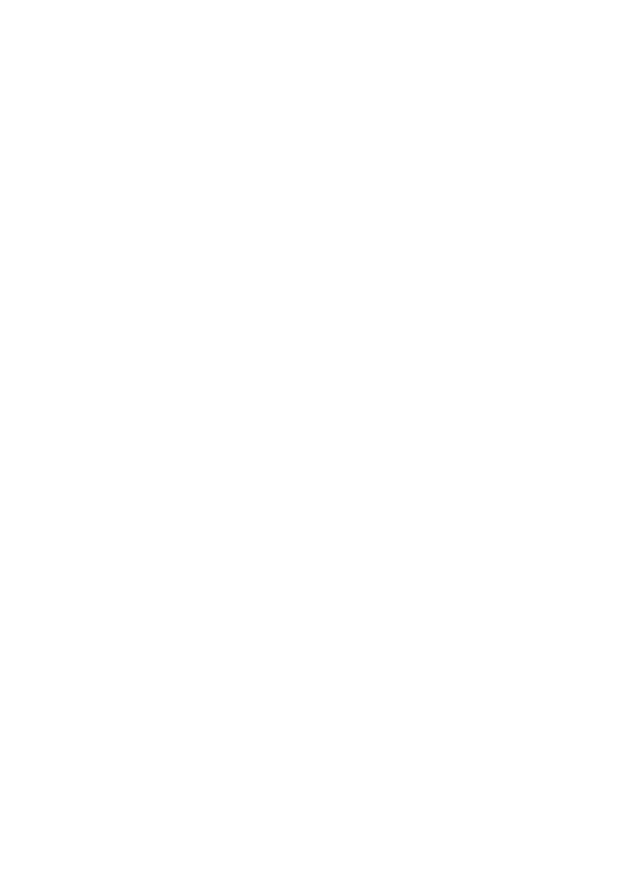
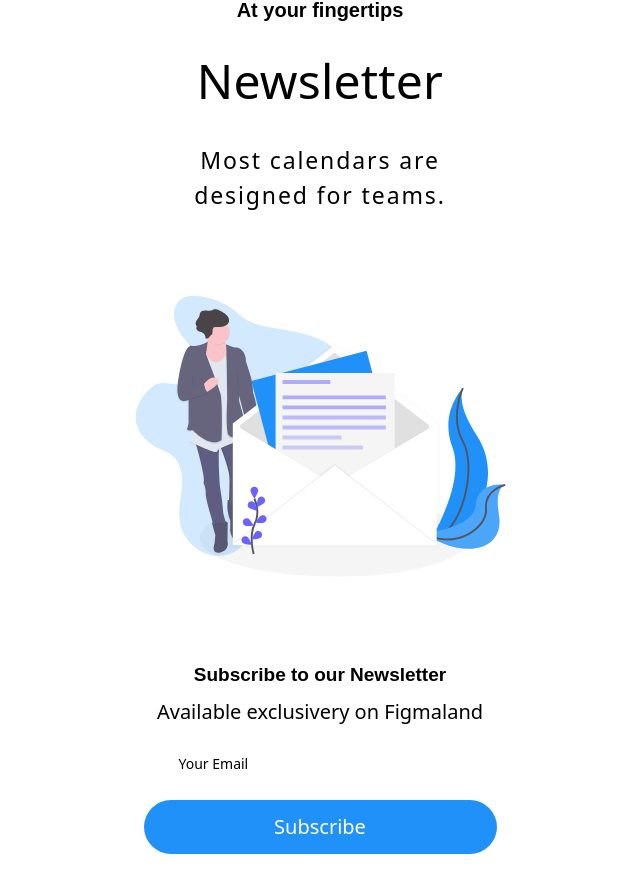
Before and after one commit to dev-ley/my-app, a Next.js app: page / in a window 1280 px wide. Shown: the part 3336-4229 px from the top of the page, without its empty margins (320-960 px from the left). Before the commit the page ends 3283 px from the top, so only its background shows below. Built offline with nearby package versions, Linux system fonts and the light colour scheme.

Commit message:
finalizado Newsletter

```diff
--- a/src/app/components/FastOrganize/FastOrfanize.tsx
+++ b/src/app/components/FastOrganize/FastOrfanize.tsx
@@ -7,7 +7,7 @@
 
 const FastOrfanize = () => {
     return (
-    <section className='flex flex-col items-center  w-full h-[800px] border border-red-300'>
+        <section className='flex flex-col items-center  w-full h-[800px]'>
             <div className='flex flex-col gap-[59px] py-[50px] h-[740px] mx-[20px] my-[30px] '>
                 <div className='flex flex-col h-[237px] items-center '>
                     <Tittle fontFamily='text-graphikBolder' cor='text-black'>
--- a/src/app/components/HeadLight/HeadLight.tsx
+++ b/src/app/components/HeadLight/HeadLight.tsx
@@ -4,8 +4,8 @@
 const HeadLight = () => {
   return (
     <section className="relative w-full h-[863px] bg-cover bg-center bg-no-repeat" style={{ backgroundImage: "url('/images/navbar/rectangle9.png')" }}>
-      <Navbar/>
-      <Herolight/>
+      <Navbar />
+      <Herolight />
     </section>
   )
 }
--- a/src/app/components/HeadLight/Navbar.tsx
+++ b/src/app/components/HeadLight/Navbar.tsx
@@ -56,8 +56,7 @@
         </div>
       </div>
 
-      <nav onClick={toggleMenu} className={`fixed top-0 right-0 h-full bg-black/80 text-white flex flex-col justify-center items-start p-4 transform transition-transform duration-300 ${
-          menuOpen ? 'translate-x-0' : 'translate-x-full'
+      <nav onClick={toggleMenu} className={`fixed top-0 right-0 h-full bg-black/80 text-white flex flex-col justify-center items-start p-4 transform transition-transform duration-300 ${menuOpen ? 'translate-x-0' : 'translate-x-full'
         }`}
         style={{ width: '250px' }} // Pode ajustar dinamicamente o width em Tailwind se necessário
       >
--- /dev/null
+++ b/src/app/components/Newsletter/Newsletter.tsx
@@ -0,0 +1,53 @@
+import React from 'react'
+import Tittle from '../Texto/Tittle'
+import Paragraph from '../Texto/Paragraph'
+import Image from 'next/image'
+
+const Newsletter = () => {
+  return (
+    <div className='h-[1003px] flex flex-col justify-center items-center gap-[59px] py-[80px] px-[10px]'>
+      <div className=' h-[217px] flex flex-col items-center gap-[7px]'>
+        <p className='text-[20px] font-graphikBold font-extrabold'>
+          At your fingertips
+        </p>
+
+        <Tittle fontFamily='' cor=''>
+          Newsletter
+        </Tittle>
+
+        <Paragraph cor='' font='text-[23px]' fontFamily=''>
+          Most calendars are designed for teams.
+        </Paragraph>
+
+      </div>
+
+      <div className='h-[347px] flex flex-col gap-[7px]'>
+        <Image
+          src={`/images/newsletter/container.svg`}
+          alt='imagem newsletter'
+          width={371}
+          height={348}
+        />
+      </div>
+
+      <div className=' h-[261px] flex flex-col gap-[7px]'>
+        <p className='text-[19px] text-center font-graphikBold font-extrabold'>
+          Subscribe to our Newsletter
+        </p>
+        <p className='text-[20px] font-graphikbolder text-center '>
+          Available exclusivery on Figmaland
+        </p>
+
+        <div className='h-[168px] flex flex-col gap-[12px] '>
+            <label htmlFor="Subscribe" className='w-[353px] h-[54px] text-[14px] flex flex-col px-[35px] py-[19px] gap-[47px] '>
+              Your Email
+            </label>
+          <input name='Subscribe' value={'Subscribe'} type="button" className='bg-[#2091F9] text-[20px] text-white rounded-[35px] h-[54px]'  />
+        </div>
+      </div>
+
+    </div>
+  )
+}
+
+export default Newsletter
--- a/src/app/page.tsx
+++ b/src/app/page.tsx
@@ -1,13 +1,15 @@
 import FastOrfanize from "./components/FastOrganize/FastOrfanize";
 import Feature from "./components/Feature/Feature";
 import HeadLight from "./components/HeadLight/HeadLight";
+import Newsletter from "./components/Newsletter/Newsletter";
 
 export default function Home() {
   return (
     <main>
-      <HeadLight/>
-      <Feature/>
-      <FastOrfanize/>
+      <HeadLight />
+      <Feature />
+      <FastOrfanize />
+      <Newsletter />
     </main>
   );
 }
```
Also changed, not shown: src/app/components/Button/Button.tsx (+4 -4 lines), src/app/components/Feature/Feature.tsx (+6 -6 lines), src/app/components/Feature/ItemFeature.tsx (+4 -4 lines), src/app/components/Texto/Paragraph.tsx (+6 -6 lines), src/app/components/Texto/Tittle.tsx (+4 -5 lines), public/images/newsletter/container.svg (added). Lines whose indentation alone changed are shown as unchanged.
